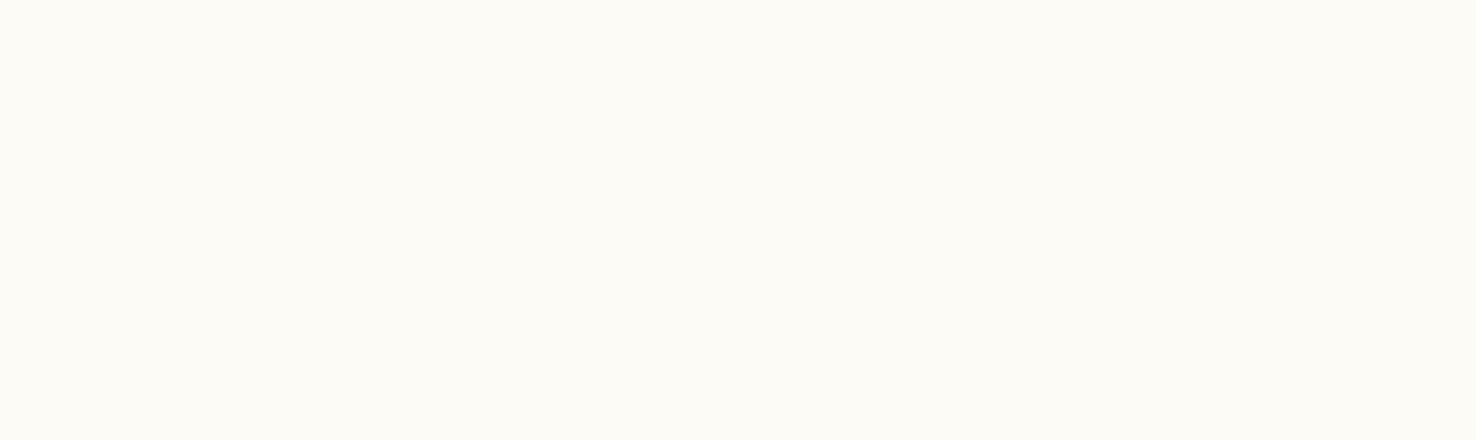
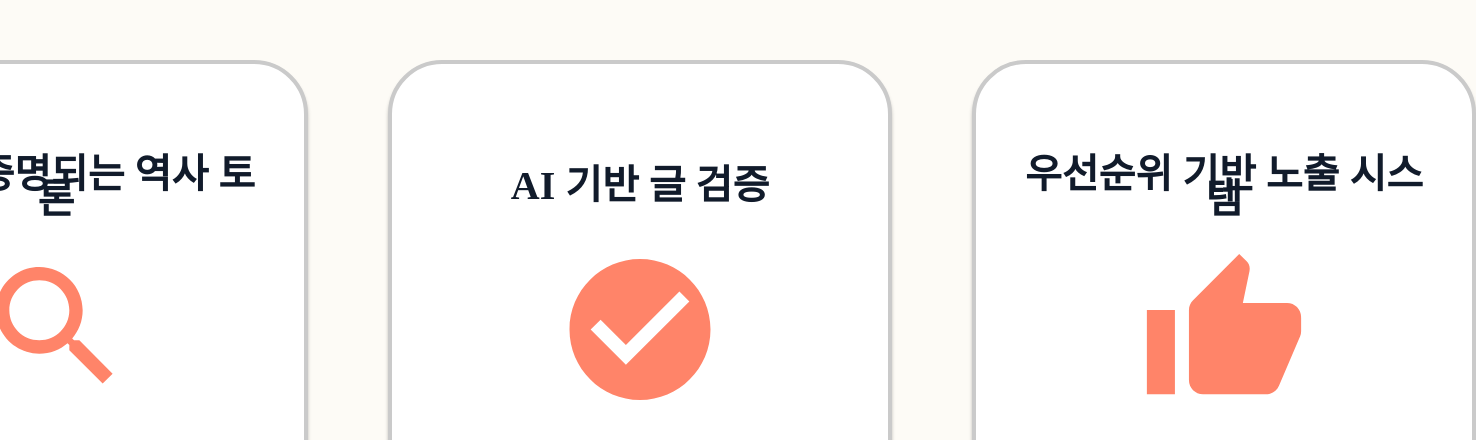
Before and after one commit to Histo-rian/FE, a React (Vite) app: page / in a window 1280 px wide. Shown: the part 1070-1510 px from the top of the page, 1476 px wide, since content can reach past the window. Built offline with nearby package versions, Linux system fonts and the light colour scheme; a web font is replaced by a local one.

Commit message:
feat:features page 구현

```diff
--- a/src/App.css
+++ b/src/App.css
@@ -61,12 +61,12 @@
   font-display: swap;
 }
 
-html,
-body {
+html,body {
   margin: 0;
   padding: 0;
   font-family: "Paperozi", sans-serif;
   font-weight: 100;
+  scroll-behavior: smooth;
 }
 
 .buttonContainer {
--- a/src/components/Button/Button.jsx
+++ b/src/components/Button/Button.jsx
@@ -1,8 +1,8 @@
 import '../Button/Button.css'
 
-export default function Button({ color, type, state, text }) {
+export default function Button({ color, type, state, text, onClick}) {
  return (
-  <button className={`${type} ` + `${color}` + ` ${state}`} >
+  <button className={`${type} ` + `${color}` + ` ${state}`} onClick={onClick}>
    {text}
   </button>
  )
--- a/src/components/Card/Card.css
+++ b/src/components/Card/Card.css
@@ -1,6 +1,8 @@
 .cardContainer {
   display: flex;
-  width: 400px;
+  width: fit-content;
+  min-width: 420px;
+  min-height: 600px;
   height: 600px;
   padding: 63px 38px 63px 38px;
   flex-direction: column;
--- a/src/index.css
+++ b/src/index.css
@@ -0,0 +1,3 @@
+#root{
+ padding-top: 40px;
+}
--- a/src/pages/Landing/LandingPage.css
+++ b/src/pages/Landing/LandingPage.css
@@ -9,6 +9,17 @@ html {
   border-radius: 50px;
   display: flex;
   justify-content: center;
+  margin-top: 40px;
+}
+
+.cardBox {
+  width: 95%;
+  height: 80%;
+  display: flex;
+  flex-direction: row;
+  justify-content: center;
+  gap: 80px;
+  margin-top: 250px;
 }
 section {
   width: 100vw;
@@ -20,6 +31,12 @@ section {
   display: flex;
   justify-content: center;
 }
+
+#two {
+  display: flex;
+  justify-content: center;
+}
+
 
 .box {
   display: flex;
@@ -79,3 +96,13 @@ section {
   letter-spacing: -0.192px;
   white-space: pre-line;
 }
+.fadeContainer {
+  opacity: 0;
+  transition: opacity 0.8s ease-in-out;
+  pointer-events: none; /* 안보일 때 클릭 방지 */
+}
+
+.fadeContainer.visible {
+  opacity: 1;
+  pointer-events: auto;
+}
--- a/src/pages/Landing/LandingPage.jsx
+++ b/src/pages/Landing/LandingPage.jsx
@@ -1,38 +1,63 @@
 import '../Landing/LandingPage.css'
-
+import { useState } from "react"
 import Button from "../../components/Button/Button"
 import Card from "../../components/Card/Card"
 import FAQ from "../../components/FAQ/FAQ"
 
 export default function LandingPage() {
+  const [activeButton, setActiveButton] = useState("HOME")
+
+  const handleButtonClick = (buttonName, sectionId) => {
+    setActiveButton(buttonName)
+    const section = document.getElementById(sectionId)
+    if (section) {
+      section.scrollIntoView({ behavior: "smooth" })
+    }
+  }
+
   return (
     <>
       <div className='buttonContainer'>
-    <Button {...{ color: "white", type: "secondary", state: "active", text: "HOME" }} />
-    <Button {...{ color: "white", type: "secondary", text: "FEATURES" }} />
-    <Button {...{ color: "white", type: "secondary", text: "ABOUT" }} />
-    <Button {...{ color: "white", type: "secondary", text: "FAQ" }} />
+        <Button {...{ color: "white", type: "secondary", state: activeButton === "HOME" ? "active" : undefined, text: "HOME", onClick: () => handleButtonClick("HOME", "one") }} />
+        <Button {...{ color: "white", type: "secondary", state: activeButton === "FEATURES" ? "active" : undefined, text: "FEATURES", onClick: () => handleButtonClick("FEATURES", "two") }} />
+        <Button {...{ color: "white", type: "secondary", state: activeButton === "ABOUT" ? "active" : undefined, text: "ABOUT", onClick: () => handleButtonClick("ABOUT", "three") }} />
+        <Button {...{ color: "white", type: "secondary", state: activeButton === "FAQ" ? "active" : undefined, text: "FAQ", onClick: () => handleButtonClick("FAQ", "four") }} />
       </div>
 
+      <div className={`fadeContainer ${activeButton === "HOME" ? "visible" : ""}`}>
         <div className='loginContainer'>
           <Button {...{ color: "black", type: "secondary", text: "LOGIN" }} />
           <Button {...{ color: "white", type: "secondary", text: "SIGNUP" }} />
         </div>
 
         <div className='logoContainer'>
-    <img src='../src/assets/4.svg'></img>
+          <img src='../src/assets/4.svg' alt="logo" />
+        </div>
       </div>
 
       <section id="one">
         <div className='mainContainer'>
           <div className='main'>
             <p className='title'>History, Sources, Trust</p>
-      <p className='text'>토론할 땐 출처도 함께! 믿을 수 있는 정보로<br></br>자신있게 토론할 수 있게 도와주는 토론 커뮤니티</p>
-      <div style={{ display: "flex", justifyContent: "center", alignItems: "center" }}><Button {...{ color: "black", type: "secondary", text: "참여하기" }} /></div>
+            <p className='text'>
+              토론할 땐 출처도 함께! 믿을 수 있는 정보로<br />
+              자신있게 토론할 수 있게 도와주는 토론 커뮤니티
+            </p>
+            <div style={{ display: "flex", justifyContent: "center", alignItems: "center" }}>
+              <Button {...{ color: "black", type: "secondary", text: "참여하기" }} />
+            </div>
           </div>
         </div>
       </section>
-   <section id="two"></section>
+
+      <section id="two">
+        <div className='cardBox'>
+          <Card {...{ title: "출처로 증명되는 역사 토론", icon: "search", text: "사용자는 글 작성 시\nBritannica, 한국학중앙연구원 등\n신뢰 가능한 자료를 남겨야 합니다.\n출처가 없거나 유사성이 낮으면\n“주관적인 의견”으로 표시되어\n신뢰도 평가에 반영됩니다." }} />
+          <Card {...{ title: "AI 기반 글 검증", icon: "check", text: "AI가 사용자가 남긴 출처를 파악하고,\n게시글 내용과 비교하여\n유사성을 판단합니다. \n이를 통해 왜곡된 정보나 허위 사실의 \n확산을 방지합니다." }} />
+          <Card {...{ title: "우선순위 기반 노출 시스템", icon: "like", text: "AI 평가와 사용자 피드백을 바탕으로 \n신뢰 점수가 높은 게시글이 \n상단에 노출됩니다. \n신뢰도가 낮은 글은 아래로 밀려나며,\n커뮤니티 전체의 정보 품질을 유지합니다." }} />
+        </div>
+      </section>
+
       <section id="three"></section>
       <section id="four"></section>
     </>
```
Lines whose indentation alone changed are shown as unchanged.
